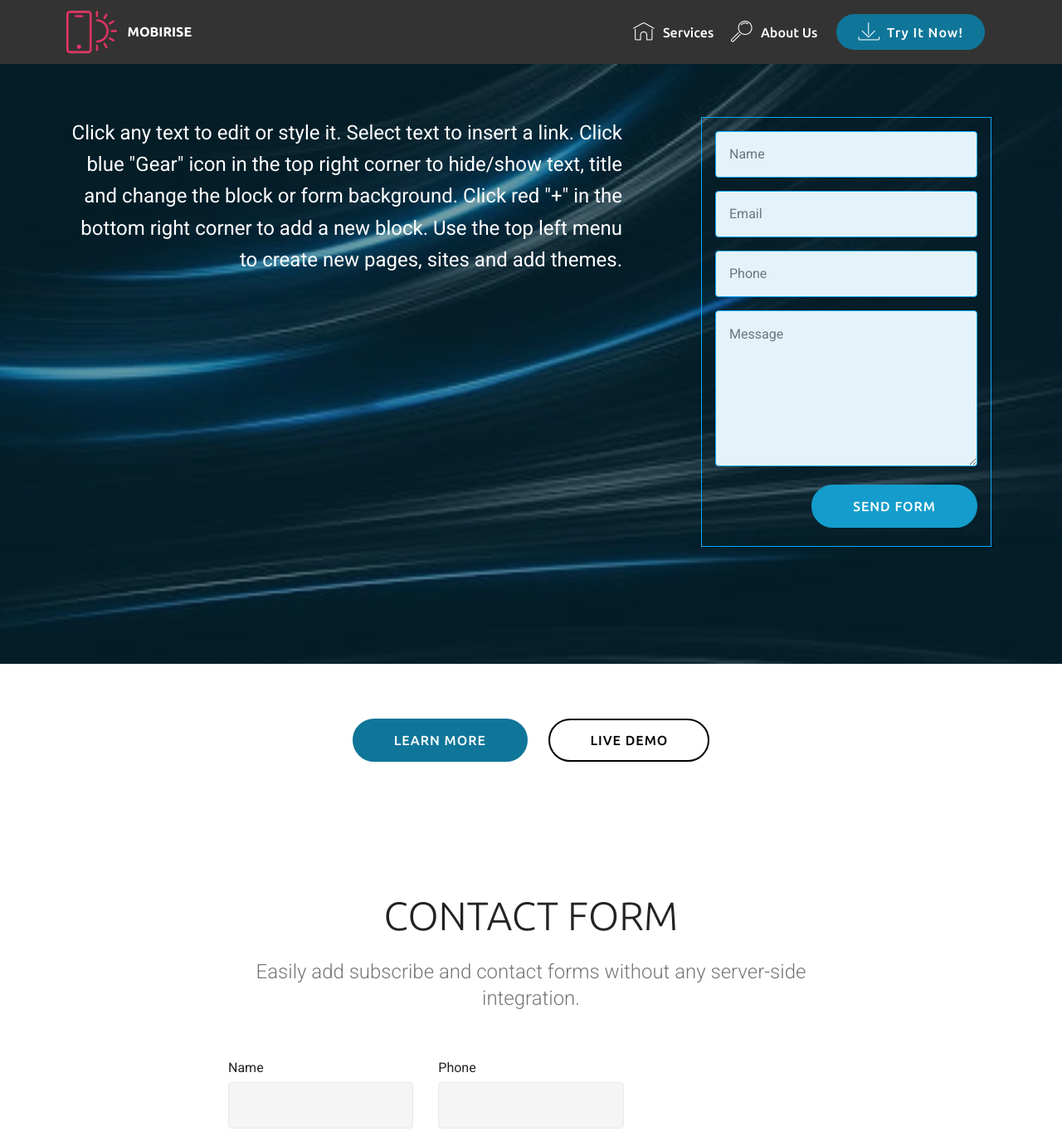
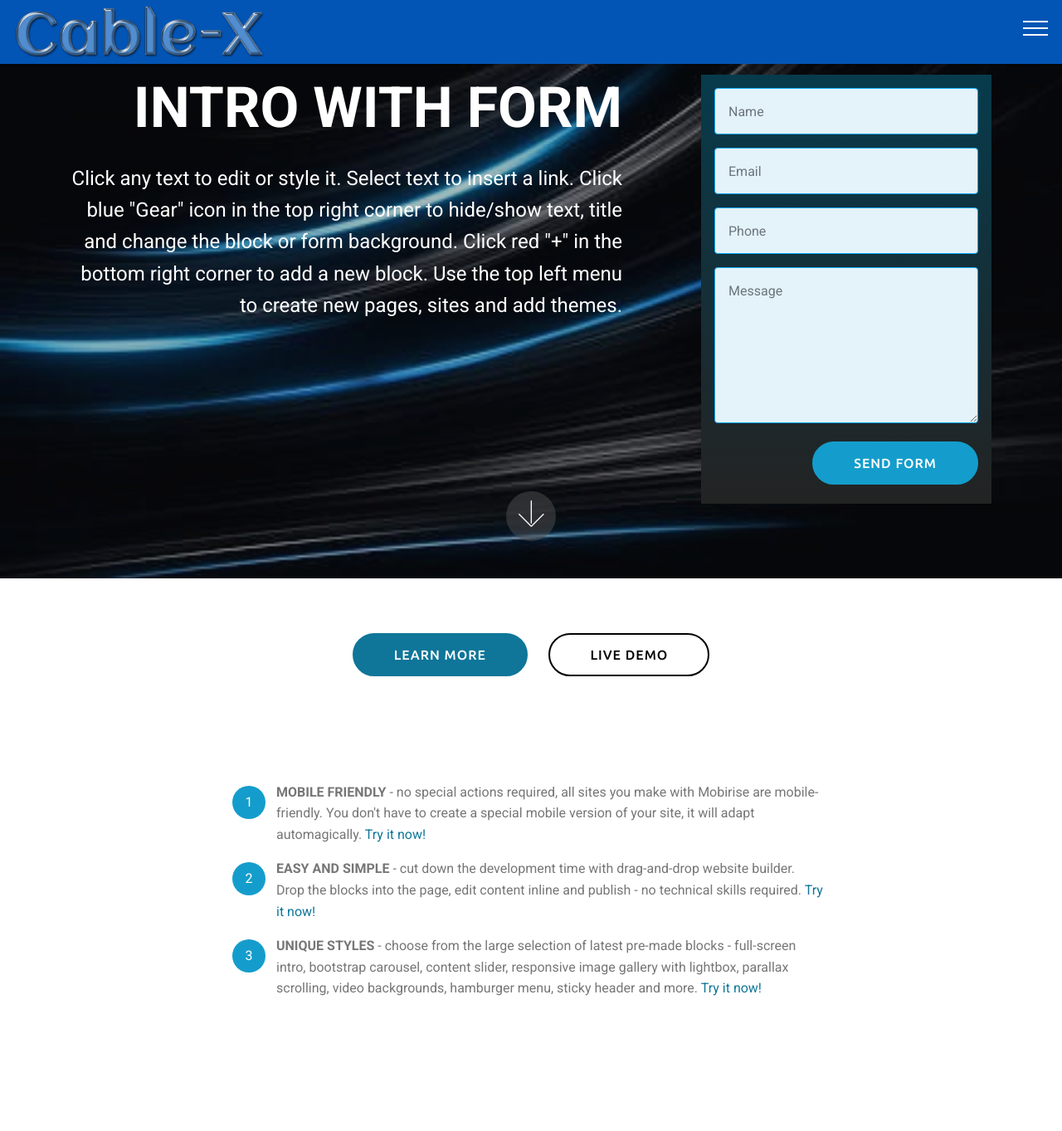
Before and after one commit to thecablexguy/xteam, a plain HTML site: page index.html in a window 1280 px wide. Shown: the top 1363 px of the page at 83% size. Drawn offline with Linux system fonts and the light colour scheme; files whose address does not match are found by name.

```diff
--- a/assets/images/hashes.json
+++ b/assets/images/hashes.json
@@ -1 +1 @@
-{"Kz+2Peh8SUJWn9LoigkyTA==":"bluewhiteblacklightspeed1080-512x320.jpeg"}
+{"Kz+2Peh8SUJWn9LoigkyTA==":"bluewhiteblacklightspeed1080-512x320.jpeg","cjLLbzHVDy33OGlJ1g3hcw==":"cablex_text_flamingtext-122x30.png","F4vY4VoAVkuc8ehf89LPwg==":"cablex_text_flamingtext-1-122x30.png","Ez9NtY+4/xbw2vp9vvV3Bw==":"cablex_text_flamingtext-146x36.png","+JxSnVFA/AwAWWM+hfdlfQ==":"cablex_text_flamingtext-1-146x36.png","SglBZXPQ4WtEv65fm+WhAQ==":"cablex_invoicelogo-752x169.png"}
--- a/assets/mobirise/css/mbr-additional.css
+++ b/assets/mobirise/css/mbr-additional.css
@@ -713,12 +713,12 @@ section.lazy-placeholder:after {
 }
 .cid-qTkzRZLJNu .navbar {
   padding: .5rem 0;
-  background: #333333;
+  background: #0355b5;
   transition: none;
   min-height: 77px;
 }
 .cid-qTkzRZLJNu .navbar-dropdown.bg-color.transparent.opened {
-  background: #333333;
+  background: #0355b5;
 }
 .cid-qTkzRZLJNu a {
   font-style: normal;
@@ -802,7 +802,7 @@ section.lazy-placeholder:after {
   padding-bottom: 0;
 }
 .cid-qTkzRZLJNu .dropdown .dropdown-menu {
-  background: #333333;
+  background: #0355b5;
   display: none;
   position: absolute;
   min-width: 5rem;
@@ -938,6 +938,10 @@ section.lazy-placeholder:after {
 .cid-qTkzRZLJNu .collapsed .navbar-collapse.show .navbar-nav .nav-item {
   clear: both;
 }
+.cid-qTkzRZLJNu .collapsed .navbar-collapse.collapsing .navbar-nav .nav-item:last-child,
+.cid-qTkzRZLJNu .collapsed .navbar-collapse.show .navbar-nav .nav-item:last-child {
+  margin-bottom: 1rem;
+}
 .cid-qTkzRZLJNu .collapsed .navbar-collapse.collapsing .navbar-buttons,
 .cid-qTkzRZLJNu .collapsed .navbar-collapse.show .navbar-buttons {
   text-align: center;
@@ -1032,6 +1036,10 @@ section.lazy-placeholder:after {
   .cid-qTkzRZLJNu .navbar-collapse.show .navbar-nav .nav-item {
     clear: both;
   }
+  .cid-qTkzRZLJNu .navbar-collapse.collapsing .navbar-nav .nav-item:last-child,
+  .cid-qTkzRZLJNu .navbar-collapse.show .navbar-nav .nav-item:last-child {
+    margin-bottom: 1rem;
+  }
   .cid-qTkzRZLJNu .navbar-collapse.collapsing .navbar-buttons,
   .cid-qTkzRZLJNu .navbar-collapse.show .navbar-buttons {
     text-align: center;
@@ -1093,6 +1101,8 @@ section.lazy-placeholder:after {
   color: #c1c1c1 !important;
 }
 .cid-rZSn5ICQuN {
+  padding-top: 90px;
+  padding-bottom: 90px;
   background-image: url("../../../assets/images/bluewhiteblacklightspeed1080-512x320.jpeg");
 }
 .cid-rZSn5ICQuN .form-control,
@@ -1104,6 +1114,8 @@ section.lazy-placeholder:after {
   transition: all .2s;
   border: 1px solid #0da9f9;
   padding: 1rem;
+  background: linear-gradient(#073b4c, #232323);
+  border: none;
 }
 .cid-rZSn5ICQuN textarea.form-control {
   min-height: 188px;
@@ -1121,6 +1133,42 @@ section.lazy-placeholder:after {
   padding-top: 60px;
   padding-bottom: 60px;
   background-color: #ffffff;
+}
+.cid-rZSthKnTXl {
+  padding-top: 60px;
+  padding-bottom: 60px;
+  background-color: #ffffff;
+}
+.cid-rZSthKnTXl .counter-container {
+  color: #767676;
+}
+.cid-rZSthKnTXl .counter-container ol {
+  margin-bottom: 0;
+  counter-reset: myCounter;
+}
+.cid-rZSthKnTXl .counter-container ol li {
+  margin-bottom: 1rem;
+}
+.cid-rZSthKnTXl .counter-container ol li {
+  list-style: none;
+  padding-left: .5rem;
+}
+.cid-rZSthKnTXl .counter-container ol li:before {
+  position: absolute;
+  left: 0px;
+  margin-top: -10px;
+  counter-increment: myCounter;
+  content: counter(myCounter);
+  display: inline-block;
+  text-align: center;
+  margin: 5px 10px;
+  line-height: 40px;
+  transition: all .2s;
+  color: #ffffff;
+  background: #149dcc;
+  width: 40px;
+  height: 40px;
+  border-radius: 50%;
 }
 .cid-rZS5ecbph4 {
   padding-top: 90px;
@@ -1144,8 +1192,8 @@ section.lazy-placeholder:after {
   min-height: 188px;
 }
 .cid-rZS5BbRGtD {
-  padding-top: 90px;
-  padding-bottom: 90px;
+  padding-top: 30px;
+  padding-bottom: 75px;
   background-color: #d1f3ff;
 }
 .cid-rZS5BbRGtD .mbr-section-subtitle {
@@ -1186,7 +1234,7 @@ section.lazy-placeholder:after {
   border-top: 1px solid #cccccc;
 }
 .cid-rZS5BbRGtD table.table {
-  background: #ffffff;
+  background: #f4fdff;
 }
 .cid-rZS5BbRGtD .dataTables_filter {
   text-align: right;
@@ -1221,6 +1269,9 @@ section.lazy-placeholder:after {
     width: 100% !important;
     margin-left: 0 !important;
   }
+}
+.cid-rZS5BbRGtD .head-item {
+  text-align: left;
 }
 .cid-rZS5wPD3Ui {
   padding-top: 90px;
--- a/index.html
+++ b/index.html
@@ -6,7 +6,7 @@
   <meta http-equiv="X-UA-Compatible" content="IE=edge">
   <meta name="generator" content="Mobirise v4.12.3, mobirise.com">
   <meta name="viewport" content="width=device-width, initial-scale=1, minimum-scale=1">
-  <link rel="shortcut icon" href="assets/images/logo2.png" type="image/x-icon">
+  <link rel="shortcut icon" href="assets/images/cablex-invoicelogo-752x169.png" type="image/x-icon">
   <meta name="description" content="">
 
 
@@ -30,7 +30,7 @@
 
 
 
-    <nav class="navbar navbar-expand beta-menu navbar-dropdown align-items-center navbar-fixed-top navbar-toggleable-sm">
+    <nav class="navbar navbar-expand beta-menu navbar-dropdown align-items-center collapsed">
         <button class="navbar-toggler navbar-toggler-right" type="button" data-toggle="collapse" data-target="#navbarSupportedContent" aria-controls="navbarSupportedContent" aria-expanded="false" aria-label="Toggle navigation">
             <div class="hamburger">
                 <span></span>
@@ -43,49 +43,41 @@
             <div class="navbar-brand">
                 <span class="navbar-logo">
                     <a href="https://mobirise.com">
-                         <img src="assets/images/logo2.png" alt="Mobirise" style="height: 3.8rem;">
+                         <img src="assets/images/cablex-invoicelogo-752x169.png" alt="Mobirise" title="" style="height: 3.8rem;">
                     </a>
                 </span>
-                <span class="navbar-caption-wrap">
-                    <a class="navbar-caption text-white display-4" href="https://mobirise.com">
-                        MOBIRISE
-                    </a>
-                </span>
+
             </div>
         </div>
         <div class="collapse navbar-collapse" id="navbarSupportedContent">
-            <ul class="navbar-nav nav-dropdown" data-app-modern-menu="true"><li class="nav-item">
+            <ul class="navbar-nav nav-dropdown nav-right" data-app-modern-menu="true"><li class="nav-item">
                     <a class="nav-link link text-white display-4" href="https://mobirise.com">
                         <span class="mbri-home mbr-iconfont mbr-iconfont-btn"></span>
                         Services
                     </a>
-                </li>
-                <li class="nav-item">
+                </li><li class="nav-item">
                     <a class="nav-link link text-white display-4" href="https://mobirise.com">
                         <span class="mbri-search mbr-iconfont mbr-iconfont-btn"></span>
                         About Us
                     </a>
                 </li></ul>
-            <div class="navbar-buttons mbr-section-btn">
-                <a class="btn btn-sm btn-primary display-4" href="https://mobirise.com">
-                    <span class="mbri-save mbr-iconfont mbr-iconfont-btn "></span>
-                    Try It Now!
-                </a>
-            </div>
+
         </div>
     </nav>
 </section>
 
-<section class="engine"><a href="https://mobirise.info/h">how to create a web page for free</a></section><section class="header15 cid-rZSn5ICQuN mbr-fullscreen mbr-parallax-background" id="header15-7">
+<section class="engine"><a href="https://mobirise.info/a">online website builder</a></section><section class="header15 cid-rZSn5ICQuN mbr-parallax-background" id="header15-7">
 
 
 
-    <div class="mbr-overlay" style="opacity: 0.5; background-color: rgb(7, 59, 76);"></div>
+    <div class="mbr-overlay" style="opacity: 0.3; background-color: rgb(19, 23, 27);"></div>
 
     <div class="container align-right">
         <div class="row">
             <div class="mbr-white col-lg-8 col-md-7 content-container">
-
+                <h1 class="mbr-section-title mbr-bold pb-3 mbr-fonts-style display-1">
+                    INTRO WITH FORM
+                </h1>
                 <p class="mbr-text pb-3 mbr-fonts-style display-5">
                     Click any text to edit or style it. Select text to insert a link. Click blue "Gear" icon in the top right corner to hide/show  text, title and change the block or form background. Click red "+" in the bottom right corner to add a new block. Use the top left menu to create new pages, sites and add themes.
                 </p>
@@ -94,7 +86,7 @@
                 <div class="form-container">
                     <div class="media-container-column" data-form-type="formoid">
                         <!---Formbuilder Form--->
-                        <form action="https://mobirise.com/" method="POST" class="mbr-form form-with-styler" data-form-title="Mobirise Form"><input type="hidden" name="email" data-form-email="true" value="oHvk/lAFJVG+eYn2DEvWn9l1+40ZAqoPpQPKmiAGHuCJgQGBnpTOwnH43c253L2jLP1SNkYqfnu3HqKvYyH7+dwEz6f3xMS3hWiMjCtaoMYDf2qFN1ZdpvmIkC7qQVhT">
+                        <form action="https://mobirise.com/" method="POST" class="mbr-form form-with-styler" data-form-title="Mobirise Form"><input type="hidden" name="email" data-form-email="true" value="SebZH7BWdWsT+FUxgprMGw6fof912mEOSShcD/s/dMZMygozlJ4XwPHqAGk9zIh5TCBrQPvCHQb1jg86fQCkXy+DMKWnNKgYApvgSXWTblpQ+vP5eLF7x5U7rNONJr1+">
                             <div class="row">
                                 <div hidden="hidden" data-form-alert="" class="alert alert-success col-12">Thanks for filling out the form!</div>
                                 <div hidden="hidden" data-form-alert-danger="" class="alert alert-danger col-12">
@@ -121,7 +113,11 @@
             </div>
         </div>
     </div>
-
+    <div class="mbr-arrow hidden-sm-down" aria-hidden="true">
+        <a href="#next">
+            <i class="mbri-down mbr-iconfont"></i>
+        </a>
+    </div>
 </section>
 
 <section class="mbr-section content8 cid-rZS5lidt4S" id="content8-4">
@@ -135,6 +131,22 @@
                     <a class="btn btn-primary display-4" href="https://mobirise.co">LEARN MORE</a>
                     <a class="btn btn-black-outline display-4" href="https://mobirise.co">LIVE DEMO</a>
                 </div>
+            </div>
+        </div>
+    </div>
+</section>
+
+<section class="mbr-section article content11 cid-rZSthKnTXl" id="content11-8">
+
+
+    <div class="container">
+        <div class="media-container-row">
+            <div class="mbr-text counter-container col-12 col-md-8 mbr-fonts-style display-7">
+                <ol>
+                    <li><strong>MOBILE FRIENDLY</strong> - no special actions required, all sites you make with Mobirise are mobile-friendly. You don't have to create a special mobile version of your site, it will adapt automagically. <a href="https://mobirise.co/">Try it now!</a></li>
+                    <li><strong>EASY AND SIMPLE</strong> - cut down the development time with drag-and-drop website builder. Drop the blocks into the page, edit content inline and publish - no technical skills required. <a href="https://mobirise.co/">Try it now!</a></li>
+                    <li><strong>UNIQUE STYLES</strong> - choose from the large selection of latest pre-made blocks - full-screen intro, bootstrap carousel, content slider, responsive image gallery with lightbox, parallax scrolling, video backgrounds, hamburger menu, sticky header and more. <a href="https://mobirise.co/">Try it now!</a></li>
+                </ol>
             </div>
         </div>
     </div>
@@ -161,7 +173,7 @@
         <div class="row justify-content-center">
             <div class="media-container-column col-lg-8" data-form-type="formoid">
                 <!---Formbuilder Form--->
-                <form action="https://mobirise.com/" method="POST" class="mbr-form form-with-styler" data-form-title="Mobirise Form"><input type="hidden" name="email" data-form-email="true" value="wNEc4s34VpKRD6K1I/vlsDcHznDbUbXHKDi/nIIkAZ7lNVu/k1AmaQJgR2uJg7jat61CwWqNbsnGeeDCKAXHeHEIyYWs3rGzlaY/9QsBgBIZUkbdilSvyK+U167Gx+vw">
+                <form action="https://mobirise.com/" method="POST" class="mbr-form form-with-styler" data-form-title="Mobirise Form"><input type="hidden" name="email" data-form-email="true" value="vXQbGh4vt2SGyou1smCSJY0MIao545gO4CPfCvnTWLlSFPzZ1NZ4omGeqE4SxV+Lry/IPBpA8cCpclgYoblT1/4AyR5TPOHY7duh/4aFh3DVOGrt/QpxvC9lYfSe3/tY">
                     <div class="row">
                         <div hidden="hidden" data-form-alert="" class="alert alert-success col-12">Thanks for filling out the form!</div>
                         <div hidden="hidden" data-form-alert-danger="" class="alert alert-danger col-12">
@@ -224,7 +236,8 @@
               <th class="head-item mbr-fonts-style display-7">
                       NAME</th><th class="head-item mbr-fonts-style display-7">
                       AGE</th><th class="head-item mbr-fonts-style display-7">
-                      DATE</th><th class="head-item mbr-fonts-style display-7">
+                      DATE</th><th class="head-item mbr-fonts-style display-4">
+                      SALARY</th><th class="head-item mbr-fonts-style display-4">
                       SALARY</th></tr>
             </thead>
 
@@ -238,22 +251,37 @@
 
 
 
-              <td class="body-item mbr-fonts-style display-7">Jeanna Schmal</td><td class="body-item mbr-fonts-style display-7">44</td><td class="body-item mbr-fonts-style display-7">2016-10-17</td><td class="body-item mbr-fonts-style display-7">$317.000</td></tr><tr>
+              <td class="body-item mbr-fonts-style display-7">Jeanna Schmal</td><td class="body-item mbr-fonts-style display-7">44</td><td class="body-item mbr-fonts-style display-7">2016-10-17</td><td class="body-item mbr-fonts-style display-7">$317.000</td><td class="body-item mbr-fonts-style display-7">$317.000</td></tr><tr>
 
 
 
 
-              <td class="body-item mbr-fonts-style display-7">Caren Rials</td><td class="body-item mbr-fonts-style display-7">35</td><td class="body-item mbr-fonts-style display-7">2013-04-12</td><td class="body-item mbr-fonts-style display-7">$445.500</td></tr><tr>
+              <td class="body-item mbr-fonts-style display-7">Caren Rials</td><td class="body-item mbr-fonts-style display-7">35</td><td class="body-item mbr-fonts-style display-7">2013-04-12</td><td class="body-item mbr-fonts-style display-7">$445.500</td><td class="body-item mbr-fonts-style display-7">$445.500</td></tr><tr>
 
 
 
 
-              <td class="body-item mbr-fonts-style display-7">Leon Rogol</td><td class="body-item mbr-fonts-style display-7">66</td><td class="body-item mbr-fonts-style display-7">2016-05-22</td><td class="body-item mbr-fonts-style display-7">$152.558</td></tr><tr>
+              <td class="body-item mbr-fonts-style display-7">Leon Rogol</td><td class="body-item mbr-fonts-style display-7">66</td><td class="body-item mbr-fonts-style display-7">2016-05-22</td><td class="body-item mbr-fonts-style display-7">$152.558</td><td class="body-item mbr-fonts-style display-7">$152.558</td></tr><tr>
 
 
 
 
-              <td class="body-item mbr-fonts-style display-7">Shala Barrera</td><td class="body-item mbr-fonts-style display-7">70</td><td class="body-item mbr-fonts-style display-7">2016-05-15</td><td class="body-item mbr-fonts-style display-7">$459.146</td></tr></tbody>
+              <td class="body-item mbr-fonts-style display-7">Shala Barrera</td><td class="body-item mbr-fonts-style display-7">70</td><td class="body-item mbr-fonts-style display-7">2016-05-15</td><td class="body-item mbr-fonts-style display-7">$459.146</td><td class="body-item mbr-fonts-style display-7">$459.146</td></tr><tr>
+
+
+
+
+              <td class="body-item mbr-fonts-style display-7">Shala Barrera</td><td class="body-item mbr-fonts-style display-7">70</td><td class="body-item mbr-fonts-style display-7">2016-05-15</td><td class="body-item mbr-fonts-style display-7">$459.146</td><td class="body-item mbr-fonts-style display-7">$459.146</td></tr><tr>
+
+
+
+
+              <td class="body-item mbr-fonts-style display-7">Shala Barrera</td><td class="body-item mbr-fonts-style display-7">70</td><td class="body-item mbr-fonts-style display-7">2016-05-15</td><td class="body-item mbr-fonts-style display-7">$459.146</td><td class="body-item mbr-fonts-style display-7">$459.146</td></tr><tr>
+
+
+
+
+              <td class="body-item mbr-fonts-style display-7">Shala Barrera</td><td class="body-item mbr-fonts-style display-7">70</td><td class="body-item mbr-fonts-style display-7">2016-05-15</td><td class="body-item mbr-fonts-style display-7">$459.146</td><td class="body-item mbr-fonts-style display-7">$459.146</td></tr></tbody>
           </table>
         </div>
         <div class="container table-info-container">
```
Also changed, not shown: assets/images/cablex-invoicelogo-752x169.png (added), 1 other file.
